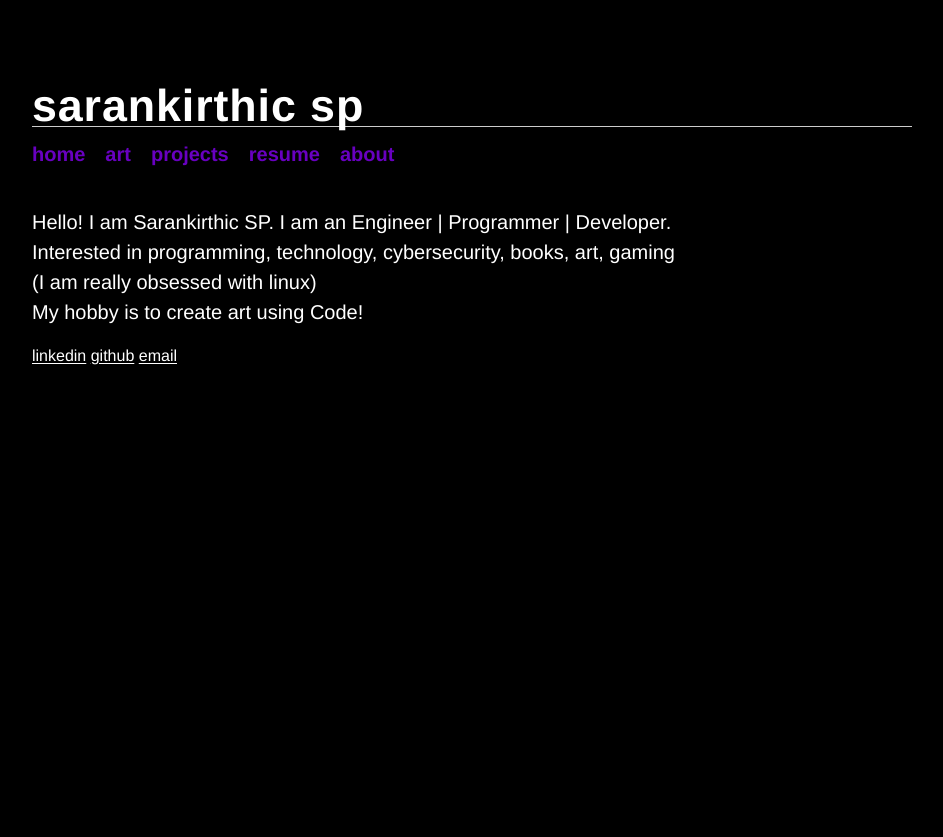
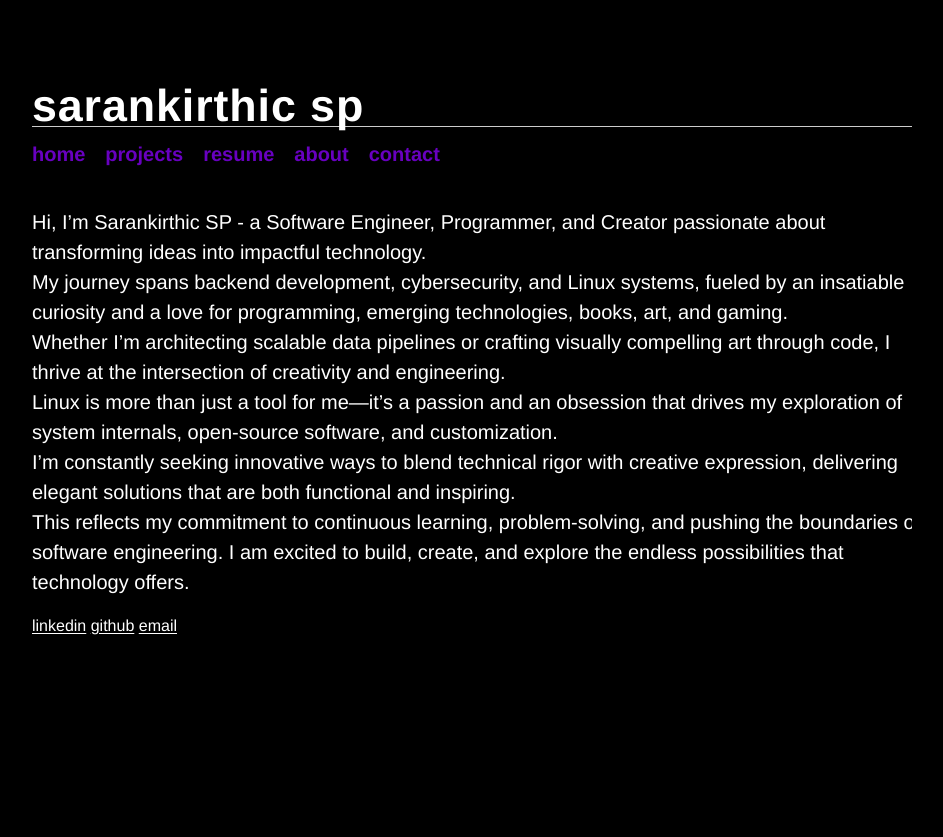
Before and after one commit to sarankirthic/sarankirthic.github.io, a Flask app: page / in a window 1280 px wide. Shown: the top 837 px of the page, without its empty margins (176-1119 px from the left). Run offline with Flask 3, Linux system fonts and the light colour scheme; some libraries are stand-ins or nearby versions.

Commit message:
second round at contact form

```diff
--- a/app.py
+++ b/app.py
@@ -1,10 +1,23 @@
-from flask import Flask, render_template
-# from flask import request, redirect, flash, url_for
+from flask import Flask, render_template, request, redirect, url_for, flash
 from waitress import serve
-# from flask_mail import Mail, Message
-# from config import Config
+from flask_mail import Mail, Message
+from forms import ContactForm
+from config import Config
+
 
 app = Flask(__name__)
+
+app.secret_key = Config.SECRET_KEY
+
+app.config['RECAPTCHA_PUBLIC_KEY'] = Config.RECAPTCHA_SITE_KEY
+app.config['RECAPTCHA_PRIVATE_KEY'] = Config.RECAPTCHA_SITE_SECRET
+
+app.config['MAIL_SERVER'] = Config.MAIL_SERVER
+app.config['MAIL_PORT'] = Config.MAIL_PORT
+app.config['MAIL_USERNAME'] = Config.MAIL_USERNAME
+app.config['MAIL_PASSWORD'] = Config.MAIL_PASSWORD
+app.config['MAIL_USE_TLS'] = Config.MAIL_USE_TLS
+app.config['MAIL_USE_SSL'] = Config.MAIL_USE_SSL
 
 
 @app.route('/')
@@ -27,29 +40,32 @@ def about():
     return render_template('about.html', title='About')
 
 
-# mail = Mail(app)
-#
-# @app.route('/contact')
-# def contact():
-#     if request.method == 'POST':
-#         name = request.form['name']
-#         email = request.form['email']
-#         message = request.form['message']
-#
-#         msg = Message(subject="New Contact Form Message",
-#                       sender=Config.MAIL_USERNAME,
-#                       recipients=["sarankirthic@gmail.com", "spskartist@gmail.com"])
-#         msg.body = f"From: {name} <{email}>\n\n{message}"
-#
-#         try:
-#             mail.send(msg)
-#             flash('Email send Successfully', 'success')
-#         except Exception as e:
-#             flash(f'Failed to send Email: {str(e)}', 'danger')
-#
-#         return redirect(url_for('contact'))
-#
-#     return render_template('contact.html', title='Contact')
+mail = Mail(app)
+
+
+@app.route('/contact', methods=['GET', 'POST'])
+def contact():
+    form = ContactForm()
+
+    if request.method == 'POST':
+        name = request.form['name']
+        email = request.form['email']
+        subject = request.form['subject']
+        message = request.form['message']
+
+        if not name or not email or not subject or not message:
+            flash('All fields are required!')
+            return redirect(url_for('contact'))
+
+        mail_message = Message(subject='Contact Form Submission',
+                               sender=email,
+                               recipients=['sarankirthic@gmail.com'],
+                               body=f"Name: {name}\nEmail: {email}\nSubject: {subject}\n\n{message}")
+
+        mail.send(mail_message)
+        flash('Thank you for submitting your message!')
+        return redirect(url_for('contact'))
+    return render_template('contact.html', form=form)
 
 
 @app.route('/secret')
--- a/templates/base.html
+++ b/templates/base.html
@@ -14,10 +14,10 @@
         </div>
         <header>
             <a href="{{ url_for('home') }}" style="margin-left: 0">home</a>
-            <a href="{{ url_for('art') }}">art</a>
             <a href="{{ url_for('projects') }}">projects</a>
             <a href="{{ url_for('static', filename='documents/sarankirthic.pdf') }}">resume</a>
             <a href="{{ url_for('about') }}">about</a>
+            <a href="{{url_for('contact') }}">contact</a>
         </header>
         <div class="content">
             {% block content %}
@@ -26,7 +26,7 @@
         <div>
             <span class="social" onclick="window.location.href='https://linkedin.com/in/sarankirthic-sp'">linkedin</span>
             <span class="social" onclick="window.location.href='https://github.com/sarankirthic'">github</span>
-            <span class="social" onclick="window.location.href='mailto:spskartist@gmail.com'">email</span>
+            <span class="social" onclick="window.location.href='mailto:sarankirthic@gmail.com'">email</span>
         </div>
     </div>
 </body>
--- a/templates/home.html
+++ b/templates/home.html
@@ -3,13 +3,23 @@
 {% block content %}
     <div style="display:flex; padding-right:0">
         <p style="display:flex; padding-right:0">
-        Hello! I am Sarankirthic SP. I am an Engineer | Programmer | Developer.
-        <br>
-        Interested in programming, technology, cybersecurity, books, art, gaming
-        <br>
-        (I am really obsessed with linux)
-        <br>
-        My hobby is to create art using Code!
+            Hi, I’m Sarankirthic SP - a Software Engineer, Programmer, and Creator passionate about transforming ideas
+            into impactful technology.
+            <br>
+            My journey spans backend development, cybersecurity, and Linux systems, fueled by an insatiable curiosity
+            and a love for programming, emerging technologies, books, art, and gaming.
+            <br>
+            Whether I’m architecting scalable data pipelines or crafting visually compelling art through code, I thrive
+            at the intersection of creativity and engineering.
+            <br>
+            Linux is more than just a tool for me—it’s a passion and an obsession that drives my exploration of system
+            internals, open-source software, and customization.
+            <br>
+            I’m constantly seeking innovative ways to blend technical rigor with creative expression, delivering elegant
+            solutions that are both functional and inspiring.
+            <br>
+            This reflects my commitment to continuous learning, problem-solving, and pushing the boundaries of software
+            engineering. I am excited to build, create, and explore the endless possibilities that technology offers.
         </p>
     </div>
 {% endblock %}
```
Also changed, not shown: forms.py (added, +10 -0 lines), templates/contact.html (+23 -7 lines), README.md, __init__.py (added).
